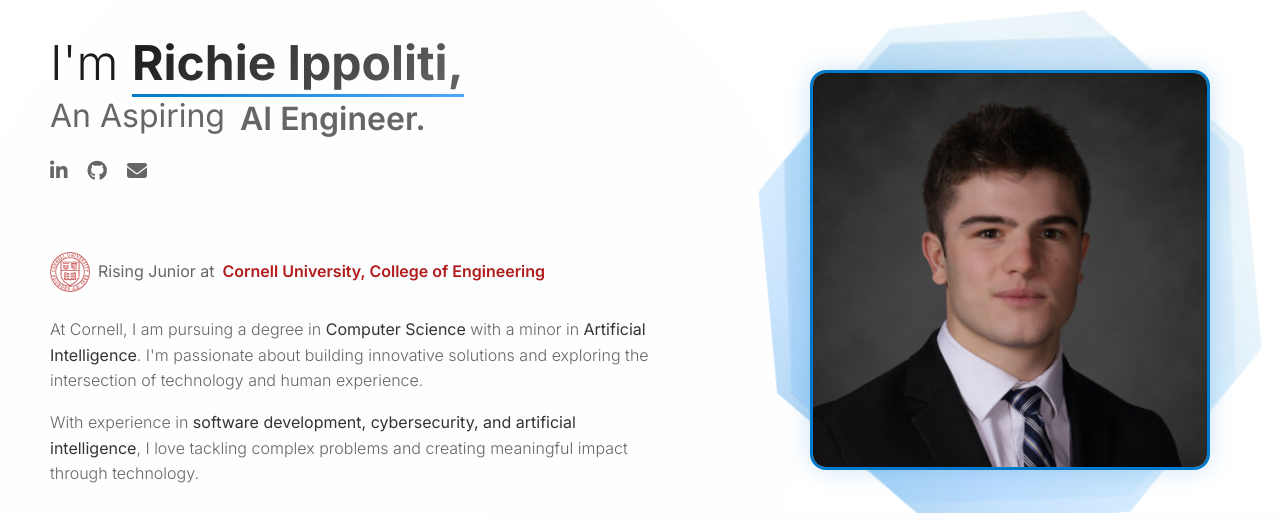
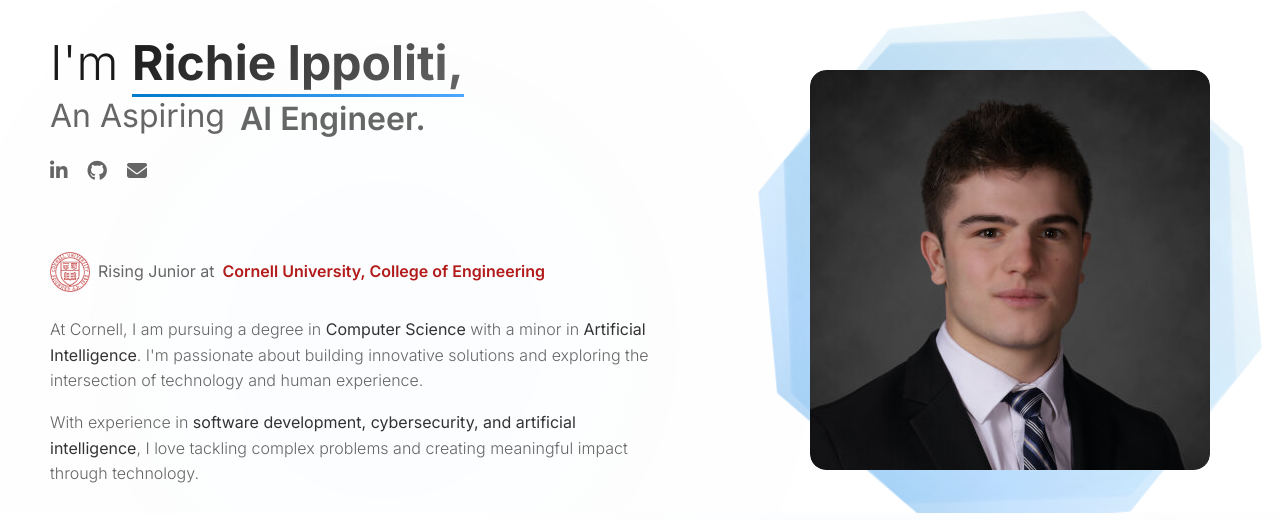
Before and after one commit to richieippoliti/richieippoliti.co, a React (Create React App) app: page / in a window 1280 px wide. Shown: the part 162-682 px from the top of the page. Built offline with nearby package versions, Linux system fonts and the light colour scheme.

Commit message:
Added Flip feature for Casual Headshot

```diff
--- a/src/App.css
+++ b/src/App.css
@@ -14,6 +14,17 @@ body {
   line-height: 1.6;
   color: #1a1a1a;
   background: #ffffff;
+}
+
+.body-bg-overlay {
+  position: fixed;
+  top: 0;
+  left: 0;
+  width: 100vw;
+  height: 100vh;
+  z-index: -1;
+  pointer-events: none;
+  background: linear-gradient(120deg, rgba(255,255,255,0.82) 0%, rgba(240,248,255,0.78) 100%);
 }
 
 /* Navigation */
@@ -179,17 +190,13 @@ body {
 }
 
 .headshot {
-  width: 400px; /* increase size */
-  height: 400px;
+  width: 100%;
+  height: 100%;
+  object-fit: cover;
   border-radius: 16px;
-  object-fit: cover;
-  box-shadow: 0 10px 25px rgba(0, 0, 0, 0.15); /* soft shadow */
-  border: 2px solid #e0e0e0; /* optional border */
-  transition: transform 0.3s ease;
-}
-.headshot:hover {
-  transform: translateY(-5px);
-  box-shadow: 0 20px 40px rgba(0, 0, 0, 0.1);
+  box-shadow: 0 10px 25px rgba(0, 0, 0, 0.15);
+  transition: box-shadow 0.4s;
+  position: relative;
 }
 
 /* Costa Rica Full Width Section */
@@ -800,21 +807,6 @@ section {
   -webkit-background-clip: text;
   -webkit-text-fill-color: transparent;
 }
-.headshot {
-  width: 400;
-  height: 400;
-  border-radius: 16px; /* rounded corners, not circular */
-  object-fit: cover;
-  border: 3px solid #007acc; /* light blue border */
-  box-shadow: 0 0 25px rgba(0, 122, 204, 0.2); /* soft blue glow */
-  transition: transform 0.3s ease, box-shadow 0.3s ease;
-}
-
-.headshot:hover {
-  transform: scale(1.02);
-  box-shadow: 0 0 35px rgba(0, 122, 204, 0.3); /* slight pop on hover */
-}
-
 
 /* Cool underline animation for name */
 .name {
@@ -1067,3 +1059,49 @@ section {
   position: relative;
   z-index: 2;
 }
+
+/* --- Headshot Flip Card Styles (for image only) --- */
+.headshot-flip-card {
+  width: 400px;
+  height: 400px;
+  position: relative;
+  transition: transform 0.7s cubic-bezier(0.4,0.2,0.2,1);
+  transform-style: preserve-3d;
+  border-radius: 16px;
+  z-index: 2;
+}
+
+.headshot-container:hover .headshot-flip-card {
+  transform: rotateY(180deg);
+}
+
+.headshot-flip-front, .headshot-flip-back {
+  position: absolute;
+  width: 100%;
+  height: 100%;
+  backface-visibility: hidden;
+  border-radius: 16px;
+  overflow: hidden;
+  display: flex;
+  align-items: center;
+  justify-content: center;
+}
+
+.headshot-flip-front {
+  z-index: 2;
+}
+
+.headshot-flip-back {
+  transform: rotateY(180deg);
+  z-index: 1;
+}
+
+.headshot {
+  width: 100%;
+  height: 100%;
+  object-fit: cover;
+  border-radius: 16px;
+  box-shadow: 0 10px 25px rgba(0, 0, 0, 0.15);
+  transition: box-shadow 0.4s;
+  position: relative;
+}
--- a/src/App.js
+++ b/src/App.js
@@ -155,11 +155,22 @@ function App() {
           </div>
 <div className="right-section">
   <div className="headshot-container">
-    <img
-      src="/headshot.jpg"
-      alt="Richie Ippoliti Headshot"
-      className="headshot"
-    />
+    <div className="headshot-flip-card">
+      <div className="headshot-flip-front">
+        <img
+          src="/headshot.jpg"
+          alt="Richie Ippoliti Professional Headshot"
+          className="headshot"
+        />
+      </div>
+      <div className="headshot-flip-back">
+        <img
+          src="/casual-headshot.jpg"
+          alt="Richie Ippoliti Casual Headshot"
+          className="headshot"
+        />
+      </div>
+    </div>
   </div>
 </div>
         </div>
@@ -177,7 +188,7 @@ function App() {
     <div className="about-bio">
     <h2 className="about-bio-title">About Me</h2>
       <p className="about-text">
-        I’m from <strong>Long Island, New York.</strong> Outside of studying computer science and AI, I like to spend time on the water with friends and family.
+        I'm from <strong>Long Island, New York.</strong> Outside of studying computer science and AI, I like to spend time on the water with friends and family.
       </p>
       <p className="about-text">
         I am passionate about new experiences. My love for exploration reflects the same <strong>curiosity</strong>, <strong>drive</strong>, and <strong>adaptability</strong> I apply to solving real-world problems in the field of technology. Before I entered the industry, I was an <strong>Ocean Lifeguard</strong> for four summers at the beaches of the Town of Hempstead.
```
Also changed, not shown: public/casual-headshot.jpg (added), 1 other file (tests, documents, lock files or other folders).
